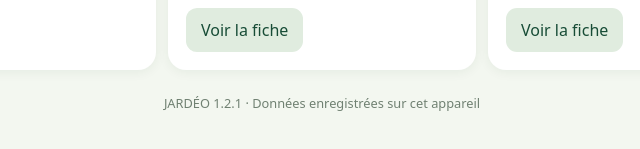
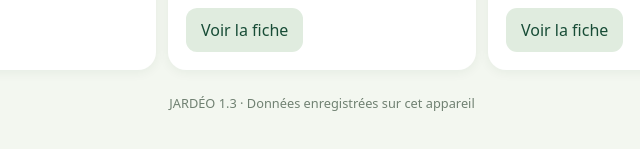
Before and after one commit to olivicas/Jardeo, a plain HTML site: page index.html in a window 1280 px wide. Shown: the part 856-1005 px from the top of the page, 318-958 px from the left. Drawn offline with Linux system fonts and the light colour scheme; no server answers.

Commit message:
Publier JARDÉO 1.3

```diff
--- a/index.html
+++ b/index.html
@@ -1 +1 @@
-<!doctype html><html lang="fr"><head><meta charset="utf-8"><meta name="viewport" content="width=device-width,initial-scale=1"><meta name="theme-color" content="#174c36"><meta name="description" content="JARDÉO, votre carnet de jardin personnel."><title>JARDÉO — Mon jardin intelligent</title><link rel="manifest" href="manifest.webmanifest"><link rel="stylesheet" href="style.css?v=1.2.0"></head><body><div class="app"><header><div><h1>🌿 JARDÉO</h1><p>Mon jardin intelligent</p></div><span id="today"></span></header><nav aria-label="Navigation principale"><button data-view="home" class="active">⌂ Accueil</button><button data-view="plants">✿ Plantes</button><button data-view="calendar">▦ Calendrier</button><button data-view="map">▧ Jardin</button><button data-view="settings">⚙ Réglages</button></nav><main id="main" aria-live="polite"></main><footer>JARDÉO 1.2.1 · Données enregistrées sur cet appareil</footer></div><script src="app.js?v=1.2.1" defer></script></body></html>
+<!doctype html><html lang="fr"><head><meta charset="utf-8"><meta name="viewport" content="width=device-width,initial-scale=1"><meta name="theme-color" content="#174c36"><meta name="description" content="JARDÉO, votre carnet de jardin personnel."><title>JARDÉO — Mon jardin intelligent</title><link rel="manifest" href="manifest.webmanifest"><link rel="stylesheet" href="style.css?v=1.3.0"></head><body><div class="app"><header><div><h1>🌿 JARDÉO</h1><p>Mon jardin intelligent</p></div><span id="today"></span></header><nav aria-label="Navigation principale"><button data-view="home" class="active">⌂ Accueil</button><button data-view="plants">✿ Plantes</button><button data-view="calendar">▦ Calendrier</button><button data-view="map">▧ Jardin</button><button data-view="settings">⚙ Réglages</button></nav><main id="main" aria-live="polite"></main><footer>JARDÉO 1.3 · Données enregistrées sur cet appareil</footer></div><script src="app.js?v=1.3.0" defer></script></body></html>
```
